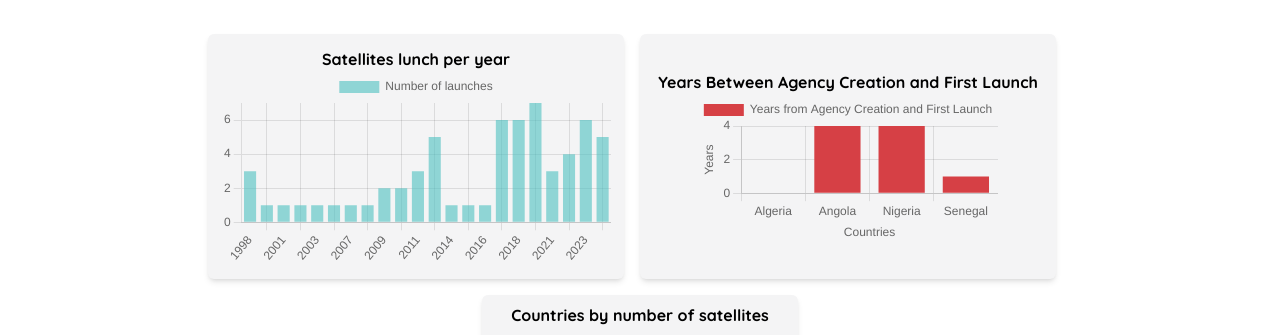
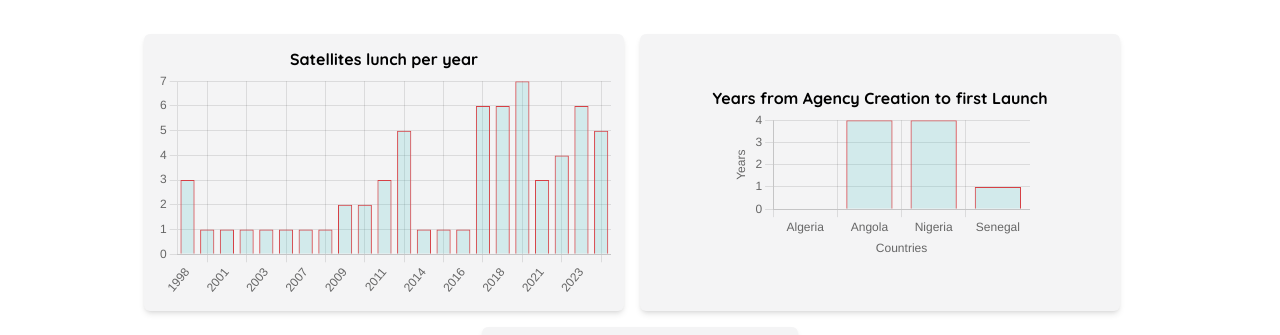
Before and after one commit to prudence-ayivi/SatsInAfrica, a React (Create React App) app in the folder satsinafrica/: page / in a window 1280 px wide. Shown: the part 1830-2165 px from the top of the page. Built offline with nearby package versions, Linux system fonts and the light colour scheme.

Commit message:
Update chart

```diff
--- a/satsinafrica/src/components/Chart/LaunchDateVsAgencyCreationChart.js
+++ b/satsinafrica/src/components/Chart/LaunchDateVsAgencyCreationChart.js
@@ -6,10 +6,11 @@ const LaunchDateVsAgencyCreationChart = ({ data }) => {
     labels: [],
     datasets: [
       {
-        label: 'Years from Agency Creation and First Launch',
+        label: 'Years from Agency Creation to first Launch',
         data: [],
-        backgroundColor: '#D64045',
-      },
+        borderColor: '#D64045',
+        backgroundColor: 'rgba(75, 192, 192, 0.2)',
+        borderWidth: 1,      },
     ],
   };
 
@@ -29,11 +30,16 @@ const LaunchDateVsAgencyCreationChart = ({ data }) => {
 
   return (
     <div className="font-bold w-full h-full flex flex-col items-center justify-center">
-      <h3>Years Between Agency Creation and First Launch</h3>
+      <h3>Years from Agency Creation to first Launch</h3>
       <div>
         <Bar
           data={chartData}
           options={{
+            plugins: {
+            legend: {
+              display: false,
+            },
+          },
             responsive: true,
             maintainAspectRatio: true,
             scales: {
--- a/satsinafrica/src/components/Chart/SatelliteLaunchesChart.js
+++ b/satsinafrica/src/components/Chart/SatelliteLaunchesChart.js
@@ -1,10 +1,10 @@
-import React from 'react';
-import { Bar } from 'react-chartjs-2';
+import React from "react";
+import { Bar } from "react-chartjs-2";
 
 const SatelliteLaunchesChart = ({ data }) => {
   const yearLaunches = data.reduce((acc, country) => {
     if (country.satellites_list) {
-      country.satellites_list.forEach(launch => {
+      country.satellites_list.forEach((launch) => {
         const launchYear = new Date(launch.launch_date).getFullYear();
         acc[launchYear] = (acc[launchYear] || 0) + 1;
       });
@@ -14,21 +14,30 @@ const SatelliteLaunchesChart = ({ data }) => {
 
   const chartData = {
     labels: Object.keys(yearLaunches),
-    datasets: [{
-      label: 'Number of launches',
-      data: Object.values(yearLaunches),
-      backgroundColor: 'rgba(75, 192, 192, 0.6)',
-    }]
+    datasets: [
+      {
+        label: "Number of launches",
+        data: Object.values(yearLaunches),
+        borderColor: "#D64045",
+        backgroundColor: "rgba(75, 192, 192, 0.2)",
+        borderWidth: 1,
+      },
+    ],
   };
 
   return (
-    <div className='font-bold w-full h-full flex flex-col items-center justify-center p-[5px]'>
+    <div className="font-bold w-full h-full flex flex-col items-center justify-center p-[5px]">
       <h3>Satellites lunch per year</h3>
       <Bar
-      data={chartData}
-      options={{
+        data={chartData}
+        options={{
           responsive: true,
           maintainAspectRatio: true,
+          plugins: {
+            legend: {
+              display: false,
+            },
+          },
         }}
       />
     </div>
--- a/satsinafrica/src/components/ChartSection.js
+++ b/satsinafrica/src/components/ChartSection.js
@@ -17,7 +17,7 @@ const ChartSection = () => {
   }, []);
 
   return (
-    <div id="chart-section" className="font-sans xl:max-w-[70%] mx-auto flex flex-col">
+    <div id="chart-section" className="font-sans xl:max-w-[80%] mx-auto flex flex-col">
       {/* Section des informations générales */}
       <div className="flex flex-col items-center justify-center py-8">
         <div className="text-center">
@@ -31,13 +31,13 @@ const ChartSection = () => {
         <div className="flex flex-wrap justify-center mt-6 gap-8">
           <div className="text-center">
             <span className="text-4xl md:text-5xl font-extrabold text-blue-600">
-              <CountUp start={0} end={17} duration={2} />
+              <CountUp start={0} end={17} duration={4} />
             </span>
             <p className="text-lg font-medium">African Countries</p>
           </div>
           <div className="text-center">
             <span className="text-4xl md:text-5xl font-extrabold text-blue-600">
-              <CountUp start={0} end={62} duration={3} />
+              <CountUp start={0} end={62} duration={7} />
             </span>
             <p className="text-lg font-medium">Satellites in Orbit</p>
           </div>
@@ -45,14 +45,14 @@ const ChartSection = () => {
       </div>
 
       {/* Section des chartes */}
-      <div className="grid grid-cols-1 md:grid-cols-2 lg:grid-cols-2 gap-4 p-4">
-        <div className="bg-zinc-100 shadow-md p-2 rounded-md h-full flex items-center justify-center ">
+      <div className="grid grid-cols-1 md:grid-cols-2 lg:grid-cols-2 gap-4 m-4">
+        <div className="bg-zinc-100 shadow-md p-2 rounded-md flex items-center justify-center ">
           <SatelliteLaunchesChart data={data} />
         </div>
-        <div className="bg-zinc-100 shadow-md p-2 rounded-md h-full flex items-center justify-center ">
+        <div className="bg-zinc-100 shadow-md p-2 rounded-md flex items-center justify-center ">
           <LaunchDateVsAgencyCreationChart data={data} />
         </div>
-        <div className="bg-zinc-100 shadow-md p-2 rounded-md h-full flex items-center justify-center md:col-span-3 md:mx-auto lg:col-span-3 lg:mx-auto">
+        <div className="bg-zinc-100 shadow-md p-2 rounded-md flex items-center justify-center md:col-span-3 md:mx-auto lg:col-span-3 lg:mx-auto">
           <CountriesBySatelliteRangeChart data={data} />
         </div>
       </div>
--- a/satsinafrica/src/components/Footer.js
+++ b/satsinafrica/src/components/Footer.js
@@ -2,7 +2,7 @@ import React from 'react'
 
 const Footer = () => {
   return (
-    <div className="flex flex-col md:flex-row justify-center items-center w-full h-[70px] bg-zinc-100 font-sans">
+    <div className="flex flex-col  md:flex-row justify-center items-center w-full h-[70px] bg-zinc-100 font-sans">
     <p> Copyright © {new Date().getFullYear()} </p>
     <p className="ml-2">Built with ❤️ by Prudence AYIVI</p>
     </div>
--- a/satsinafrica/src/components/LandingSection.js
+++ b/satsinafrica/src/components/LandingSection.js
@@ -30,6 +30,9 @@ const LandingSection = () => {
         >
           EXPLORE
         </a>
+        <p className="text-[10px] py-6">The data used on this site have been sourced from <br/>Space in Africa,
+        SpaceHubs Africa and In The Sky</p>
+
       </div>
 
       {/* Scroll Down Icon */}
```
